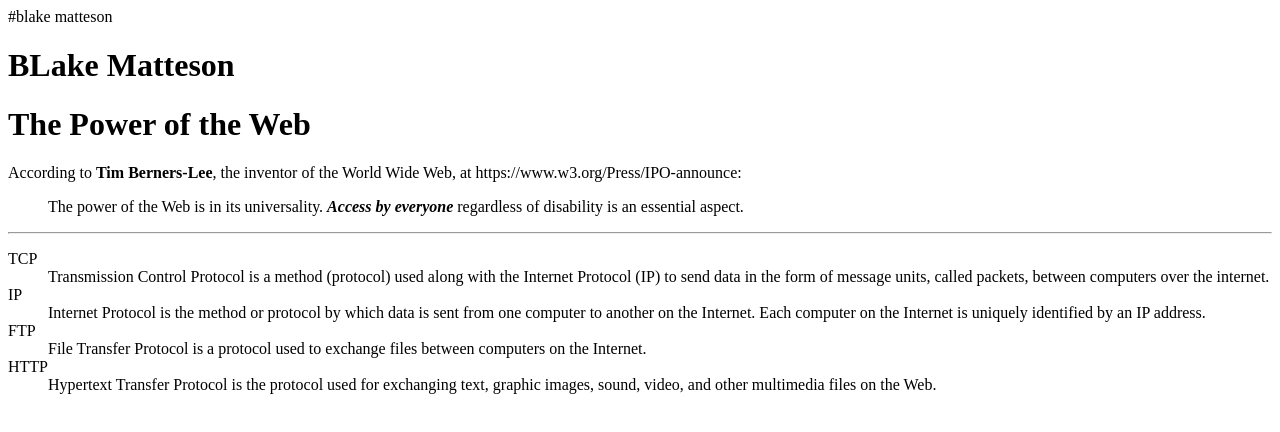
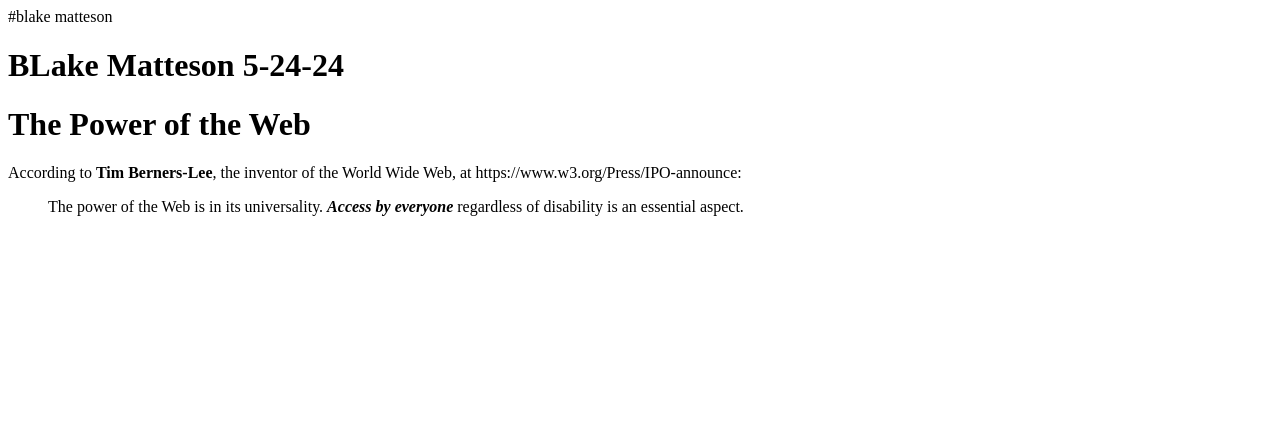
Before and after one commit to BMATT2021/3820-Website, a plain HTML site: page Index.html in a window 1280 px wide. Drawn offline with Linux system fonts and the light colour scheme.

Commit message:
Add Index.html

```diff
--- a/Index.html
+++ b/Index.html
@@ -6,22 +6,11 @@
         <title>Web Description</title>
 </head>
 <body>
-    <h1>BLake Matteson</h1>
+    <h1>BLake Matteson 5-24-24</h1>
 	<h1>The Power of the Web</h1>
 	<p>According to <strong>Tim Berners-Lee</strong>, the inventor of the World Wide Web, at https://www.w3.org/Press/IPO-announce:</p>
 	<blockquote>
 		<p>The power of the Web is in its universality. <em><strong>Access by everyone</strong></em> regardless of disability is an essential aspect.</p>
-	</blockquote>
-	<hr>
-	<dl>
- 		<dt>TCP</dt>
-  		<dd>Transmission Control Protocol is a method (protocol) used along with the Internet Protocol (IP) to send data in the form of message units, called packets, between computers over the internet.</dd>
-  		<dt>IP</dt>
-  		<dd>Internet Protocol is the method or protocol by which data is sent from one computer to another on the Internet. Each computer on the Internet is uniquely identified by an IP address.</dd>
- 		<dt>FTP</dt>
-  		<dd>File Transfer Protocol is a protocol used to exchange files between computers on the Internet.</dd>
-  		<dt>HTTP</dt>
-  		<dd>Hypertext Transfer Protocol is the protocol used for exchanging text, graphic images, sound, video, and other multimedia files on the Web.</dd>
-	</dl>
+    </blockquote>
 </body>
 </html>
```
